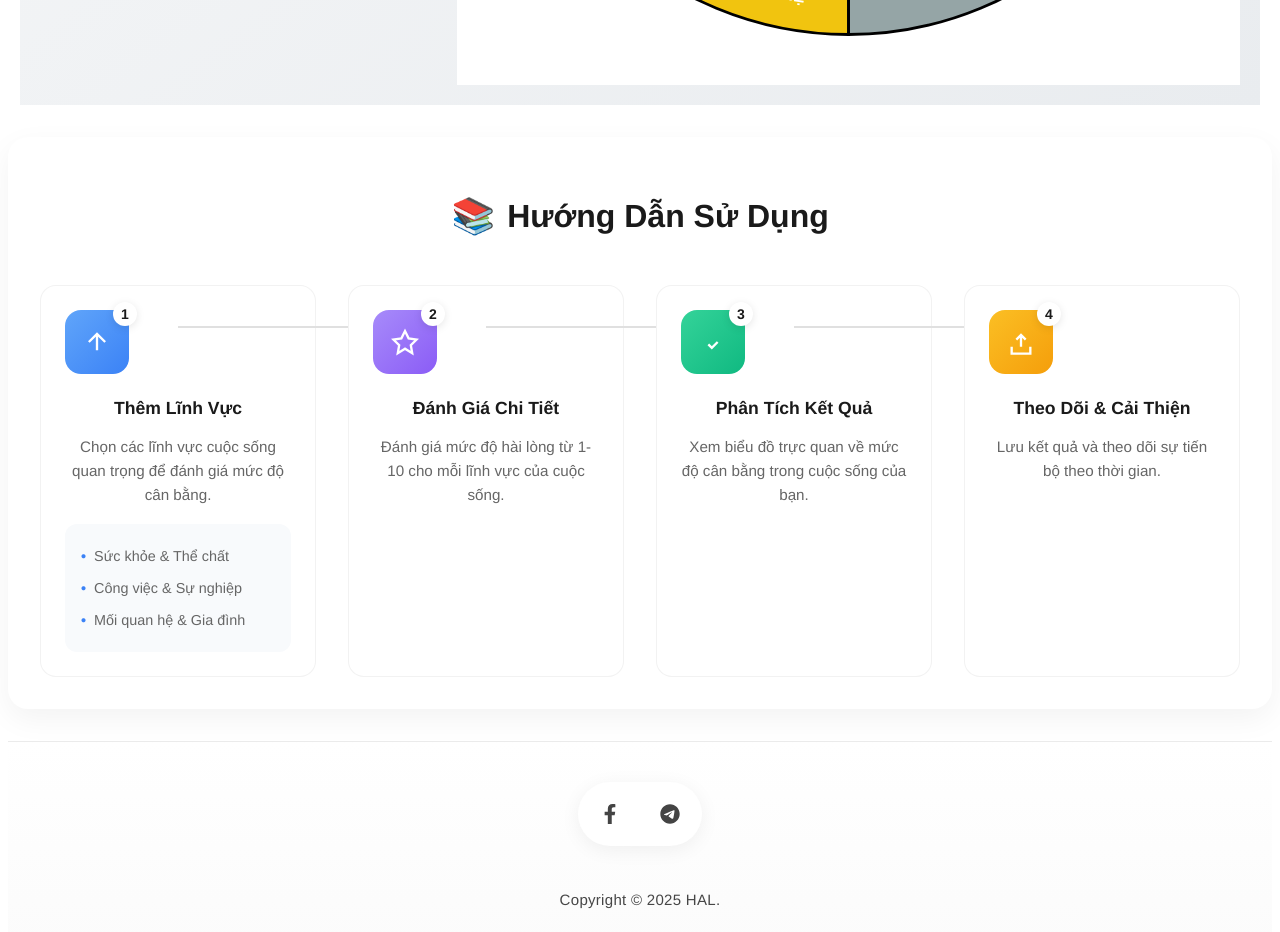
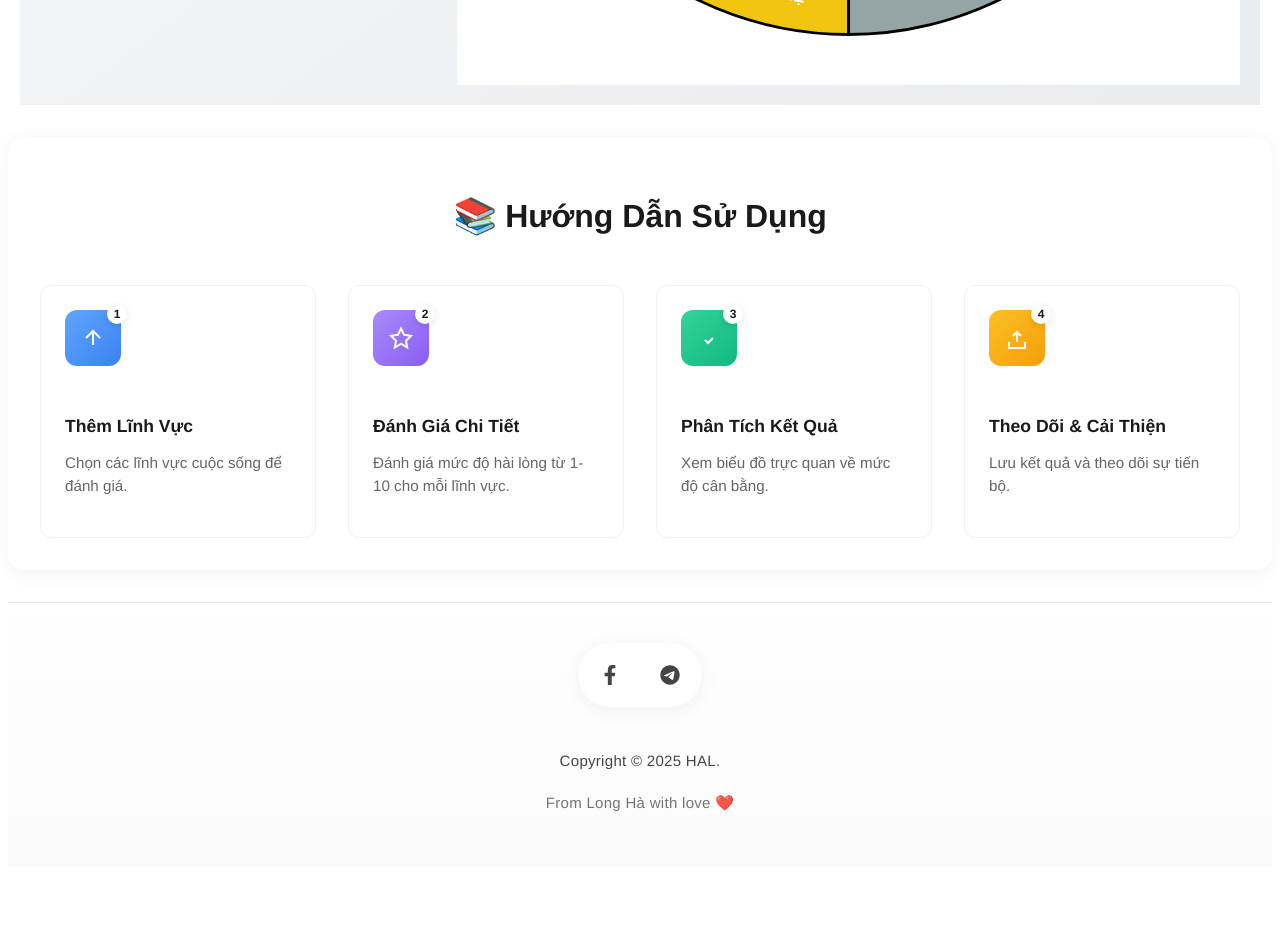
Before and after one commit to longhangoc/vue, a Vue app: page / in a window 1280 px wide. Shown: the part 900-1832 px from the top of the page. After the commit the page ends 1767 px from the top, so only its background shows below. Built offline with nearby package versions, Linux system fonts and the light colour scheme.

Commit message:
Update HuongDanSuDung.vue

```diff
--- a/src/components/HuongDanSuDung.vue
+++ b/src/components/HuongDanSuDung.vue
@@ -14,8 +14,6 @@
         @mouseenter="activeStep = index"
         @mouseleave="activeStep = null"
       >
-        <div class="progress-line" v-if="index < steps.length - 1"></div>
-
         <div class="step-icon-wrapper" :class="[step.iconClass, { 'pulse': activeStep === index }]">
           <div class="step-number">{{ index + 1 }}</div>
           <svg
@@ -30,11 +28,6 @@
         <div class="step-content">
           <h3 class="step-title">{{ step.title }}</h3>
           <p class="step-description">{{ step.description }}</p>
-          <div class="step-details" v-if="step.details">
-            <ul>
-              <li v-for="(detail, idx) in step.details" :key="idx">{{ detail }}</li>
-            </ul>
-          </div>
         </div>
       </div>
     </div>
@@ -51,30 +44,25 @@ export default {
         {
           iconPath: "M12 5v14m-7-7l7-7 7 7",
           title: "Thêm Lĩnh Vực",
-          description: "Chọn các lĩnh vực cuộc sống quan trọng để đánh giá mức độ cân bằng.",
-          iconClass: 'icon-blue',
-          details: [
-            "Sức khỏe & Thể chất",
-            "Công việc & Sự nghiệp",
-            "Mối quan hệ & Gia đình"
-          ]
+          description: "Chọn các lĩnh vực cuộc sống để đánh giá.",
+          iconClass: 'icon-blue'
         },
         {
           iconPath: "M12 17.75l-6.172 3.845 1.179-6.873-5-4.867 6.9-1 3.094-6.253 3.094 6.253 6.9 1-5 4.867 1.179 6.873z",
           title: "Đánh Giá Chi Tiết",
-          description: "Đánh giá mức độ hài lòng từ 1-10 cho mỗi lĩnh vực của cuộc sống.",
+          description: "Đánh giá mức độ hài lòng từ 1-10 cho mỗi lĩnh vực.",
           iconClass: 'icon-purple'
         },
         {
           iconPath: "M8 14l3 3 5-5",
           title: "Phân Tích Kết Quả",
-          description: "Xem biểu đồ trực quan về mức độ cân bằng trong cuộc sống của bạn.",
+          description: "Xem biểu đồ trực quan về mức độ cân bằng.",
           iconClass: 'icon-green'
         },
         {
           iconPath: "M4 16v6h16v-6M16 10l-4-4-4 4m4-4v10",
           title: "Theo Dõi & Cải Thiện",
-          description: "Lưu kết quả và theo dõi sự tiến bộ theo thời gian.",
+          description: "Lưu kết quả và theo dõi sự tiến bộ.",
           iconClass: 'icon-orange'
         }
       ]
@@ -86,69 +74,79 @@ export default {
 <style scoped>
 .life-balance-guide {
   max-width: 1200px;
-  margin: 2rem auto;
-  padding: 2rem;
+  margin: 1rem auto;
+  padding: 1.5rem;
   background: white;
-  border-radius: 20px;
-  box-shadow: 0 10px 30px rgba(0, 0, 0, 0.05);
+  border-radius: 16px;
+  box-shadow: 0 4px 20px rgba(0, 0, 0, 0.05);
 }
 
 .guide-title {
   text-align: center;
   color: #1a1a1a;
-  font-size: 2rem;
-  margin-bottom: 3rem;
+  font-size: 1.5rem;
+  margin-bottom: 2rem;
   font-weight: 700;
   display: flex;
   align-items: center;
   justify-content: center;
-  gap: 12px;
+  gap: 8px;
 }
 
 .title-icon {
-  font-size: 2.2rem;
+  font-size: 1.6rem;
 }
 
 .steps-container {
   display: grid;
-  gap: 2rem;
-  position: relative;
+  gap: 1.5rem;
 }
 
 @media screen and (min-width: 768px) {
+  .life-balance-guide {
+    margin: 2rem auto;
+    padding: 2rem;
+  }
+
+  .guide-title {
+    font-size: 2rem;
+    margin-bottom: 3rem;
+  }
+
+  .title-icon {
+    font-size: 2.2rem;
+  }
+
   .steps-container {
     grid-template-columns: repeat(4, 1fr);
+    gap: 2rem;
   }
 }
 
 .step-item {
   position: relative;
-  padding: 1.5rem;
-  border-radius: 16px;
+  padding: 1rem;
+  border-radius: 12px;
   background: white;
   transition: all 0.3s cubic-bezier(0.4, 0, 0.2, 1);
   border: 1px solid rgba(0, 0, 0, 0.05);
+  display: flex;
+  align-items: center;
+  gap: 1rem;
 }
 
-.step-item:hover {
-  transform: translateY(-5px);
-  box-shadow: 0 15px 30px rgba(0, 0, 0, 0.1);
-  border-color: transparent;
-}
+@media screen and (min-width: 768px) {
+  .step-item {
+    flex-direction: column;
+    align-items: flex-start;
+    padding: 1.5rem;
+    text-align: left;
+  }
 
-.progress-line {
-  position: absolute;
-  top: 40px;
-  right: -50%;
-  width: 100%;
-  height: 2px;
-  background: #e0e0e0;
-  z-index: 0;
-}
-
-@media screen and (max-width: 768px) {
-  .progress-line {
-    display: none;
+  .step-item:hover {
+    transform: translateY(-5px);
+    box-shadow: 0 15px 30px rgba(0, 0, 0, 0.1);
+    border-color: transparent;
   }
 }
 
@@ -157,28 +155,36 @@ export default {
   display: flex;
   align-items: center;
   justify-content: center;
-  width: 64px;
-  height: 64px;
-  border-radius: 16px;
-  margin-bottom: 1.5rem;
+  width: 48px;
+  height: 48px;
+  border-radius: 12px;
+  flex-shrink: 0;
   transition: all 0.3s ease;
+}
+
+@media screen and (min-width: 768px) {
+  .step-icon-wrapper {
+    width: 56px;
+    height: 56px;
+    margin-bottom: 1rem;
+  }
 }
 
 .step-number {
   position: absolute;
-  top: -8px;
-  right: -8px;
-  width: 24px;
-  height: 24px;
+  top: -6px;
+  right: -6px;
+  width: 20px;
+  height: 20px;
   border-radius: 50%;
   background: white;
   color: #1a1a1a;
   font-weight: 600;
-  font-size: 14px;
+  font-size: 12px;
   display: flex;
   align-items: center;
   justify-content: center;
-  box-shadow: 0 2px 8px rgba(0, 0, 0, 0.1);
+  box-shadow: 0 2px 6px rgba(0, 0, 0, 0.1);
 }
 
 .icon-blue {
@@ -202,57 +208,39 @@ export default {
 }
 
 .step-icon {
-  width: 28px;
-  height: 28px;
+  width: 24px;
+  height: 24px;
   stroke: currentColor;
   stroke-width: 2;
   fill: none;
 }
 
 .step-content {
-  position: relative;
+  flex: 1;
 }
 
 .step-title {
-  font-size: 1.1rem;
+  font-size: 1rem;
   color: #1a1a1a;
-  margin-bottom: 0.75rem;
+  margin-bottom: 0.25rem;
   font-weight: 600;
 }
 
 .step-description {
-  font-size: 0.95rem;
+  font-size: 0.875rem;
   color: #666;
-  line-height: 1.6;
-  margin-bottom: 1rem;
+  line-height: 1.5;
 }
 
-.step-details {
-  background: #f8fafc;
-  border-radius: 12px;
-  padding: 1rem;
-  margin-top: 1rem;
-}
+@media screen and (min-width: 768px) {
+  .step-title {
+    font-size: 1.1rem;
+    margin-bottom: 0.5rem;
+  }
 
-.step-details ul {
-  list-style: none;
-  padding: 0;
-  margin: 0;
-}
-
-.step-details li {
-  padding: 0.5rem 0;
-  font-size: 0.9rem;
-  color: #666;
-  display: flex;
-  align-items: center;
-  gap: 0.5rem;
-}
-
-.step-details li::before {
-  content: "•";
-  color: #3B82F6;
-  font-weight: bold;
+  .step-description {
+    font-size: 0.95rem;
+  }
 }
 
 /* Animations */
@@ -262,39 +250,13 @@ export default {
   100% { transform: scale(1); }
 }
 
-.pulse {
-  animation: pulse 2s infinite;
-}
-
 .active .step-icon-wrapper {
   transform: scale(1.1);
 }
 
-/* Responsive Design */
 @media screen and (max-width: 768px) {
-  .life-balance-guide {
-    padding: 1.5rem;
-    margin: 1rem;
-  }
-
-  .steps-container {
-    grid-template-columns: 1fr;
-  }
-
-  .step-item {
-    padding: 1.25rem;
-  }
-
-  .guide-title {
-    font-size: 1.75rem;
-    margin-bottom: 2rem;
-  }
-}
-
-/* High-DPI Screen Optimizations */
-@media (-webkit-min-device-pixel-ratio: 2), (min-resolution: 192dpi) {
-  .step-item {
-    border-width: 0.5px;
+  .active .step-icon-wrapper {
+    transform: scale(1.05);
   }
 }
 </style>
```
